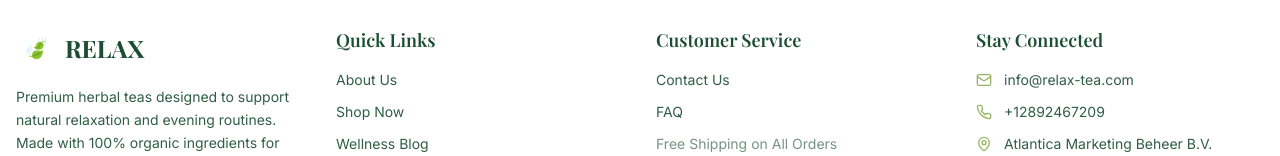
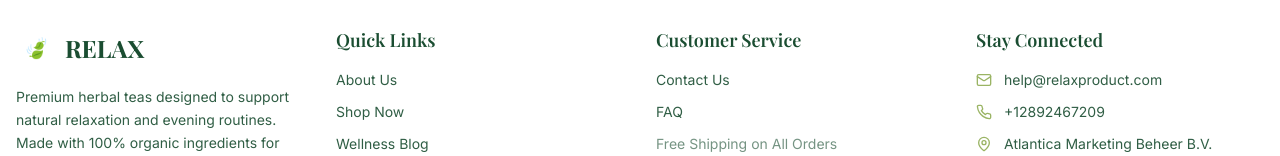
Before and after one commit to brainaxe1995/precise-clone-ai, a React (Vite) app: page /faq in a window 1280 px wide. Shown: the part 2171-2327 px from the top of the page. Built offline with nearby package versions, Linux system fonts and the light colour scheme; the HTML template or start-up script is replaced by a standard one.

Commit message:
Code edited in Lovable Code Editor

```diff
--- a/src/components/Footer.tsx
+++ b/src/components/Footer.tsx
@@ -63,7 +63,7 @@ const Footer = () => {
             <div className="space-y-3 text-sm mb-6">
               <div className="flex items-center space-x-3">
                 <Mail className="h-4 w-4 text-accent" />
-                <span className="opacity-90">info@relax-tea.com</span>
+                <span className="opacity-90">help@relaxproduct.com</span>
               </div>
               <div className="flex items-center space-x-3">
                 <Phone className="h-4 w-4 text-accent" />
```
